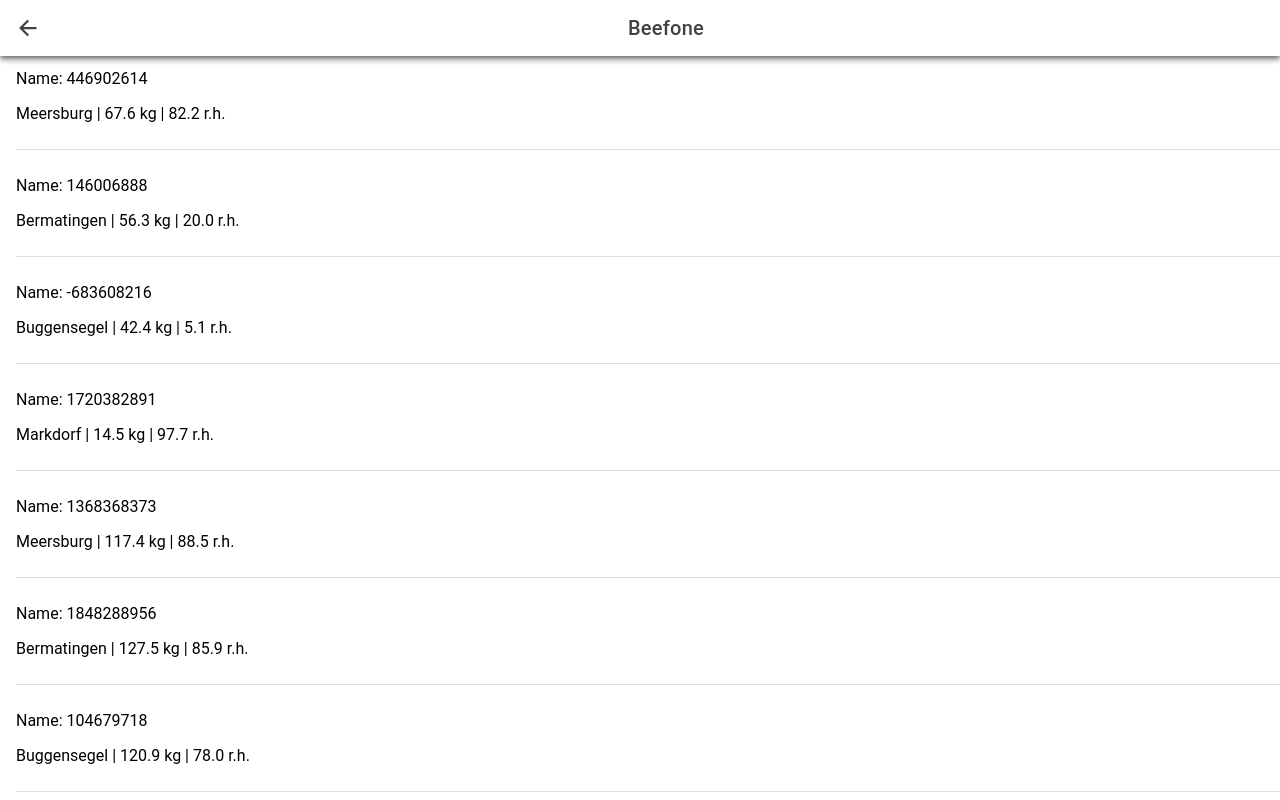
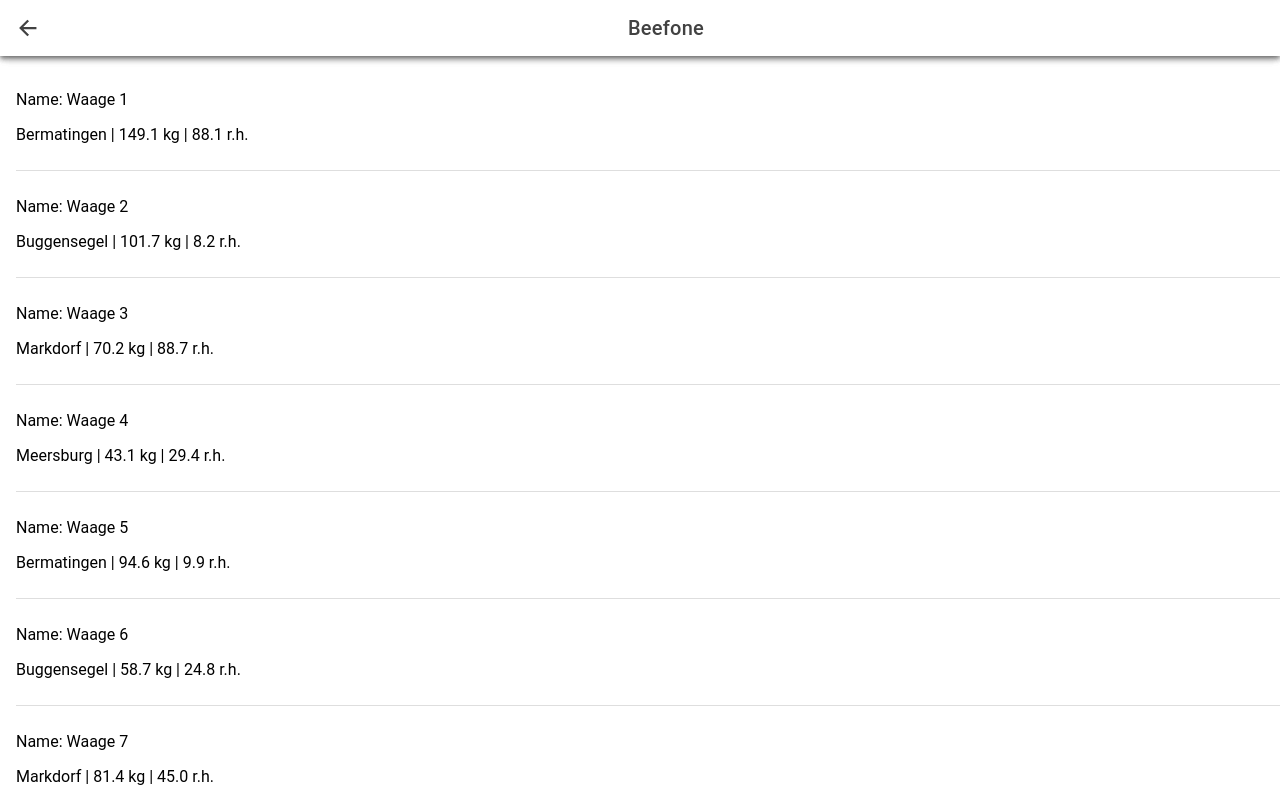
Before and after one commit to TobiSc/beefone, a React (Vite) app: page /scales in a window 1280 px wide. Built offline with nearby package versions, Linux system fonts and the light colour scheme.

Commit message:
resturkturierung

```diff
--- a/src/App.tsx
+++ b/src/App.tsx
@@ -24,11 +24,20 @@
 import Sidebar from './components/Sidebar';
 import AppBar from './components/AppBar';
 import Scales from './pages/Home/Scales';
+import React, { createContext, useState } from 'react';
+import seedrandom from 'seedrandom';
 
 setupIonicReact();
 
-const App: React.FC = () => (
-  <IonApp>
+const ScaleContext = createContext<Scale[]>([]);
+
+const dummyData = generateDummyData();
+
+const App: React.FC = () => {
+  const [scales, setScales] = useState<Scale[]>(dummyData);
+
+  return (<IonApp>
+    <ScaleContext.Provider value={scales}>
     <IonReactRouter>
       <Sidebar />
       <AppBar />
@@ -44,7 +53,36 @@
         </Route>
       </IonRouterOutlet>
     </IonReactRouter>
+    </ScaleContext.Provider>
   </IonApp>
-);
+)};
 
 export default App;
+
+export function useScales(): Scale[] {
+  return React.useContext(ScaleContext);
+}
+
+function generateDummyData() : Scale[] {
+  let scales: Scale[] = [];
+  let generator = seedrandom("seed");
+  for (let i = 0; i < 34; i++) {
+      let id = generator.int32().toString()
+      let scale: Scale = {
+          id,
+          name: `Waage ${i + 1}`,
+          position: ["Bermatingen", "Buggensegel", "Markdorf", "Meersburg"][i%4],
+          data: []
+      }
+      for (let j = 0; j < 168; j++) {
+          let scaleData: ScaleData = {
+              weight: generator() * 150,
+              humidity: generator() * 100,
+              timestamp: Date.now() - (1000 * 60 * 60 * j)
+          }
+          scale.data.push(scaleData);
+      }
+      scales.push(scale)
+  }
+  return scales;
+}
--- a/src/components/Page.css
+++ /dev/null
@@ -1,7 +0,0 @@
-.content {
-    max-width: 1280px;
-    height: 100%;
-    display: flex;
-    flex-direction: column;
-    justify-content: flex-end;
-}
--- a/src/components/Page.tsx
+++ b/src/components/Page.tsx
@@ -2,7 +2,6 @@
 import React from 'react';
 import AppBar from './AppBar';
 import Sidebar from './Sidebar';
-import './Page.css';
 
 type ChildrenProp = {
   children: React.ReactElement | React.ReactElement[]
@@ -14,9 +13,7 @@
         <AppBar />
         <Sidebar />
       <IonContent>
-        <div className='content'>
         {children}
-        </div>
       </IonContent>
     </IonPage>
   );
--- a/src/pages/Home/Scales.tsx
+++ b/src/pages/Home/Scales.tsx
@@ -1,30 +1,16 @@
-import { IonCard, IonCardContent, IonCardHeader, IonCardTitle, IonItem, IonLabel, IonList } from "@ionic/react";
+import { IonItem, IonLabel, IonList } from "@ionic/react";
 import Page from "../../components/Page"
-import seedrandom from "seedrandom";
-
-type ScaleData = {
-    weight: number | null,
-    humidity: number | null,
-    timestamp: number
-}
-
-type Scale = {
-    name: string,
-    position: string,
-    id: string,
-    data: ScaleData[]
-}
-
-const dummyData = generateDummyData();
+import { useContext } from "react";
+import { useScales } from "../../App";
 
 const Scales: React.FC = () => {
+    const scales = useScales();
     return (
       <Page>
         <IonList>
             {
-                dummyData.map((scale)=>{
-                    console.log("yay")
-                    return (<IonItem>
+                scales.map((scale, index)=>{
+                    return (<IonItem key={index}>
                         <IonLabel><p>Name: {scale.name}</p><p>{scale.position} | {scale.data[scale.data.length - 1].weight?.toFixed(1)} kg | {scale.data[scale.data.length -1].humidity?.toFixed(1)} r.h.</p></IonLabel>
                     </IonItem>)
                 })
@@ -35,27 +21,3 @@
   };
 
   export default Scales;
-
-function generateDummyData() : Scale[] {
-    let scales: Scale[] = [];
-    let generator = seedrandom("seed");
-    for (let i = 0; i < 34; i++) {
-        let id = generator.int32().toString()
-        let scale: Scale = {
-            id,
-            name: id,
-            position: ["Bermatingen", "Buggensegel", "Markdorf", "Meersburg"][i%4],
-            data: []
-        }
-        for (let j = 0; j < 168; j++) {
-            let scaleData: ScaleData = {
-                weight: generator() * 150,
-                humidity: generator() * 100,
-                timestamp: Date.now() - (1000 * 60 * 60 * j)
-            }
-            scale.data.push(scaleData);
-        }
-        scales.push(scale)
-    }
-    return scales;
-}
```
Also changed, not shown: src/types/global.d.ts (added, +12 -0 lines).
